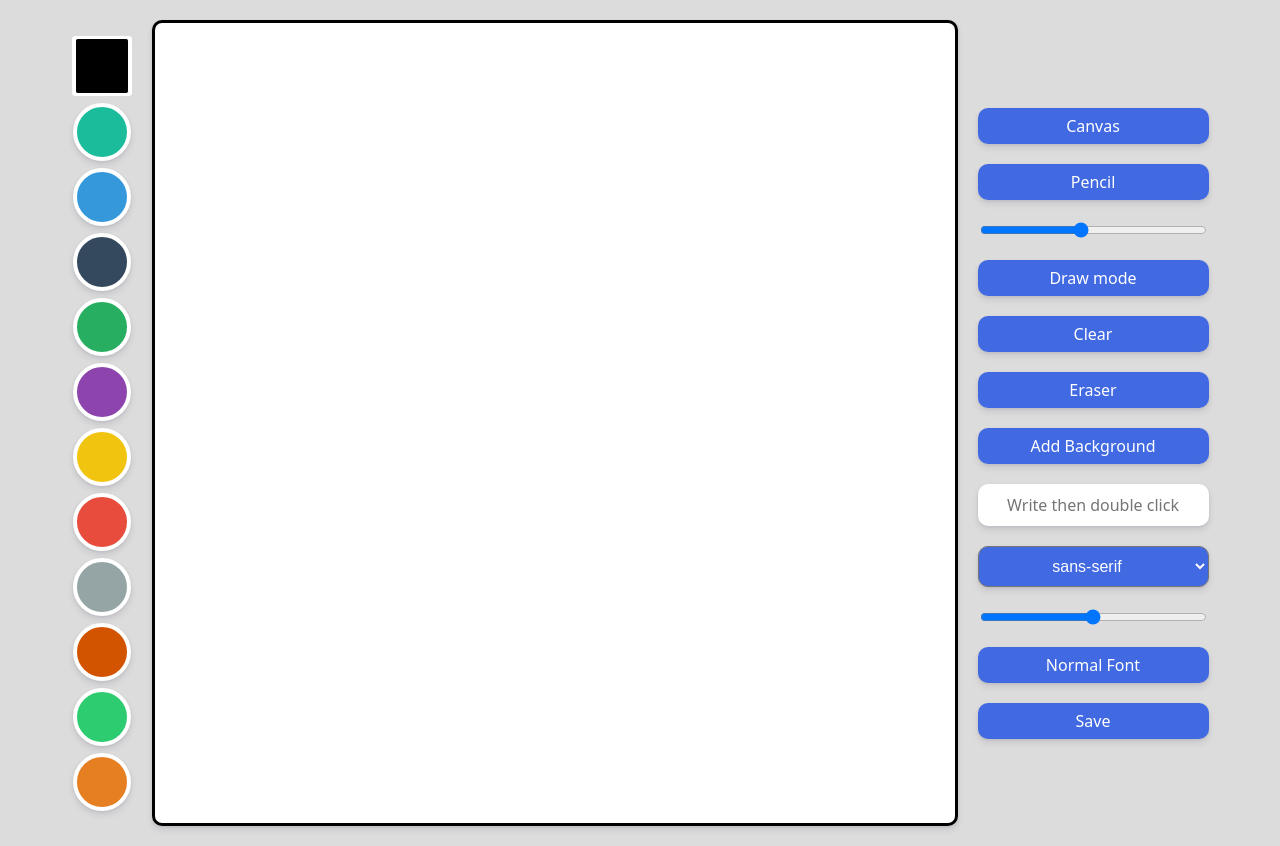
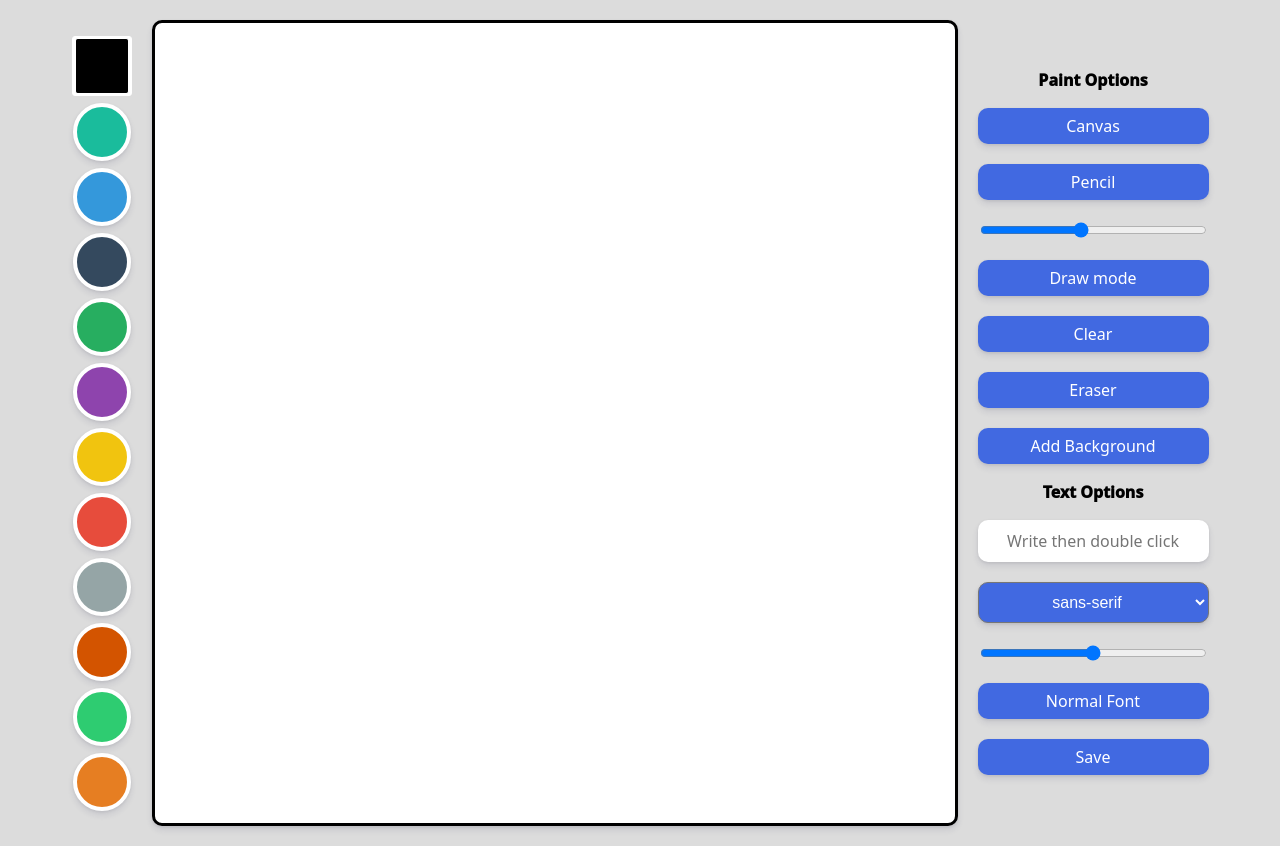
Before and after one commit to hwahyeon/js-mememake, a plain HTML site: page index.html in a window 1280 px wide. Drawn offline with Linux system fonts and the light colour scheme.

Commit message:
Update and fix some error

```diff
--- a/app.js
+++ b/app.js
@@ -50,9 +50,9 @@ function onFestival() {
         pencilBtn.className = "btns";
         isFestival = false;
     } else {
-        isFestival = true;
         festivalBtn.innerText = "Festival"
         pencilBtn.className = "btns-not";
+        isFestival = true;
     }
 }
 
@@ -78,10 +78,10 @@ function onMove(event){
             return;
         }
     } else if (isFestival){
-        //pencil / Snare 무효화 (CSS)
         const colors = COLOR_LIST[Math.floor(Math.random() * COLOR_LIST.length)];
         ctx.moveTo(400, 400);
         ctx.strokeStyle = colors;
+        ctx.fillStyle = colors;
         color.value = colors
         ctx.lineTo(event.offsetX, event.offsetY);
         ctx.stroke();
--- a/index.html
+++ b/index.html
@@ -68,6 +68,7 @@
         </div>
         <canvas></canvas>
         <div class="btns">
+            <span class="explain">Paint Options</span>
             <button id="festival">Canvas</button>
             <button id="pencil-btn">Pencil</button>
             <input
@@ -78,7 +79,6 @@
                 value="5"
                 step="0.1"
             />
-
             <button id="mode-btn">Draw mode</button>
             <button id="clear-btn">Clear</button>
             <button id="eraser-btn">Eraser</button>
@@ -87,7 +87,7 @@
                 Add Background
                 <input type="file" accept="image/*" id="file" />
             </label>
-
+            <span class="explain">Text Options</span>
             <input
                 type="text"
                 placeholder="Write then double click"
@@ -96,7 +96,6 @@
             <select name="fonts" id="sel-font">
                 <option value="sans-serif">sans-serif</option>
                 <option value="cursive">cursive</option>
-                <option value="monospace">monospace</option>
                 <option value="fantasy">fantasy</option>
                 <option value="Malgun Gothic">맑은 고딕</option>
             </select>
--- a/styles.css
+++ b/styles.css
@@ -50,6 +50,13 @@ body {
 
 .color-option:hover {
     transform: scale(1.2);
+}
+
+
+.explain {
+    padding: 0px 0px;
+    text-align: center;
+    font-weight: 1000;
 }
 
 input#color {
```
